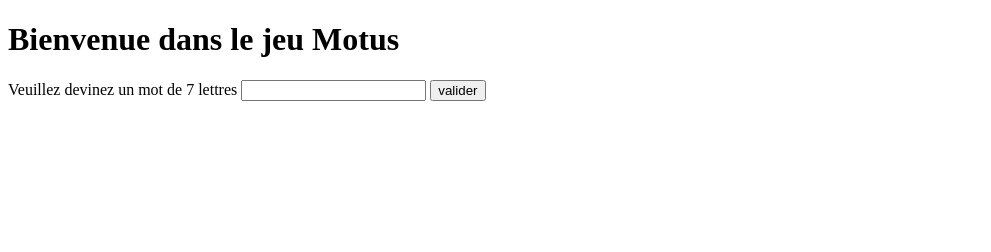
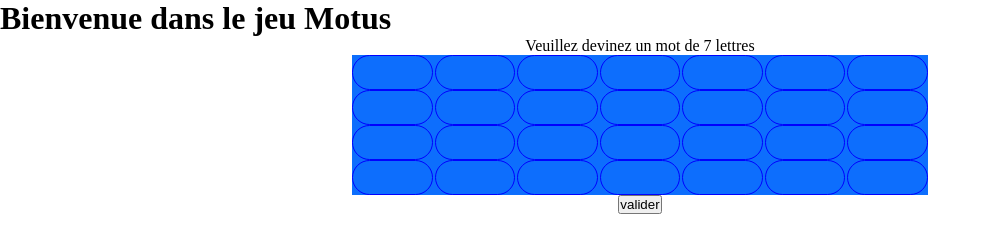
Before and after one commit to Nahima697/Motus, a plain HTML site: page index.html in a window 1280 px wide. Shown: the whole page, without its empty margins (0-991 px from the left). Drawn offline with Linux system fonts and the light colour scheme; no server answers.

Commit message:
mise en forme de la grille motus

```diff
--- a/css/style.css
+++ b/css/style.css
@@ -0,0 +1,32 @@
+* {
+    margin: 0;
+    padding: 0;
+    box-sizing: border-box;
+}
+
+form {
+    margin: 0 auto;
+    text-align: center;
+
+}
+.grid {
+    margin: auto;
+    display: grid;
+    grid-template-columns: repeat(7, 1fr);
+    grid-gap: 10px;
+    column-gap: 2px;
+    width: 45%;
+    height: 35px;
+    background-color: #0d6efd;
+
+
+}
+
+
+
+.case {
+    border-radius: 50px;
+
+    border: 1px solid blue;
+
+}
--- a/index.html
+++ b/index.html
@@ -5,13 +5,49 @@
     <meta http-equiv="X-UA-Compatible" content="IE=edge">
     <meta name="viewport" content="width=device-width, initial-scale=1.0">
     <title>Motus</title>
+    <link rel="stylesheet" href="css/style.css">
     <script src="js/script.js"></script>
 </head>
 <body>
     <h1> Bienvenue dans le jeu Motus</h1>
     <form>
         <label for="user_guess">Veuillez devinez un mot de 7 lettres</label>
-        <input type="text" id="guess" maxlength="7">
+        <div class="grid">
+            <div class="case 1"></div>
+            <div class="case 2"></div>
+            <div class="case 3"></div>
+            <div class="case 4"></div>
+            <div class="case 5"></div>
+            <div class="case 6"></div>
+            <div class="case 7"></div>
+        </div>
+        <div class="grid">
+            <div class="case 1"></div>
+            <div class="case 2"></div>
+            <div class="case 3"></div>
+            <div class="case 4"></div>
+            <div class="case 5"></div>
+            <div class="case 6"></div>
+            <div class="case 7"></div>
+        </div>
+        <div class="grid">
+            <div class="case 1"></div>
+            <div class="case 2"></div>
+            <div class="case 3"></div>
+            <div class="case 4"></div>
+            <div class="case 5"></div>
+            <div class="case 6"></div>
+            <div class="case 7"></div>
+        </div>
+        <div class="grid">
+            <div class="case 1"></div>
+            <div class="case 2"></div>
+            <div class="case 3"></div>
+            <div class="case 4"></div>
+            <div class="case 5"></div>
+            <div class="case 6"></div>
+            <div class="case 7"></div>
+        </div>
         <input type = "button" value ="valider">
     </form>
     <div id="results"></div>
```
